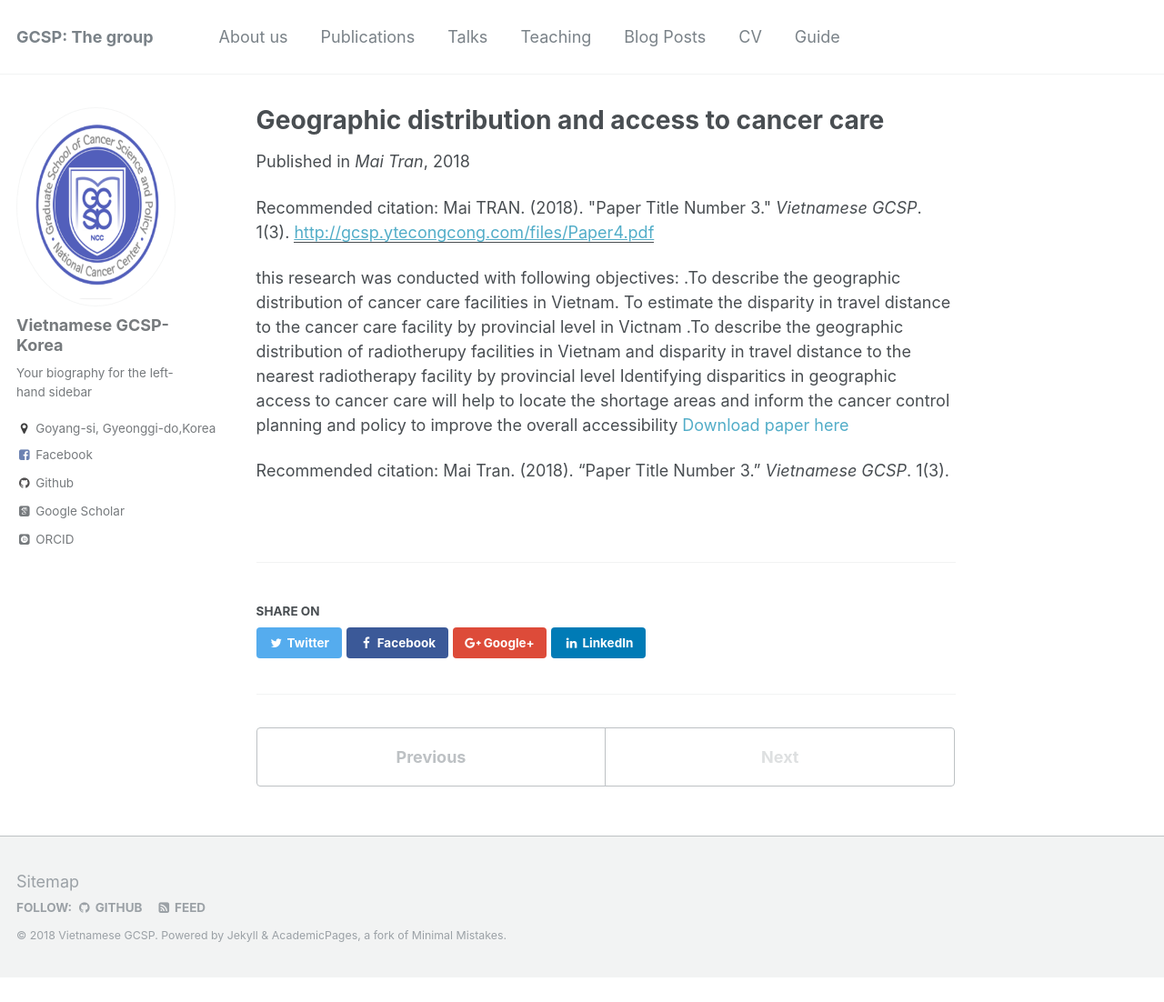
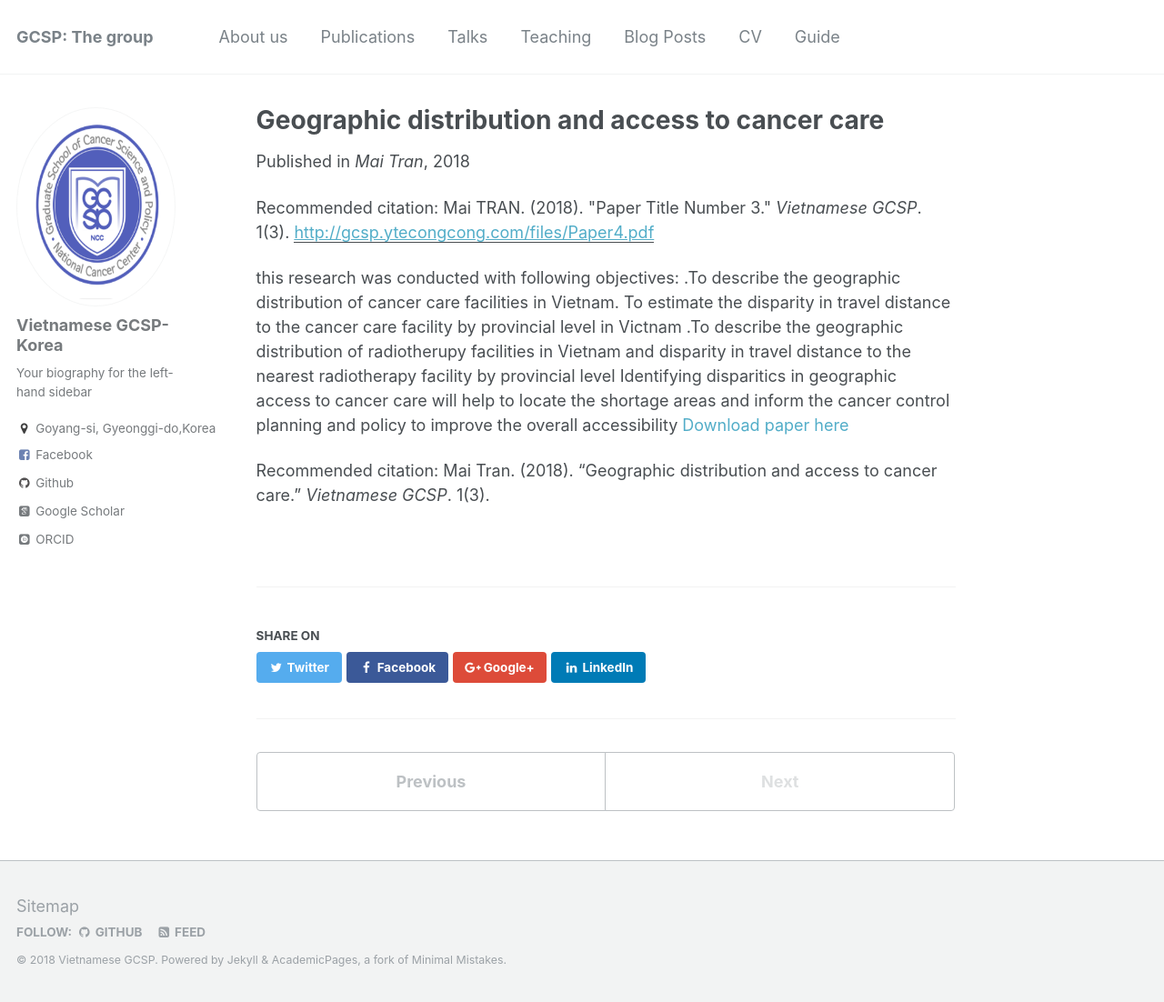
Before and after one commit to kklot/gcsp, a Jekyll site: the page built from _publications/2018-06-20-paper-title-number-6.md, in a window 1280 px wide and 1102 px high. Shown: the whole window at 91% size. Built offline with Jekyll 4.4.1, drawn with Linux system fonts in a browser that asks for light colours; some web fonts are replaced.

Commit message:
Update 2018-06-20-paper-title-number-6.md

```diff
--- a/_publications/2018-06-20-paper-title-number-6.md
+++ b/_publications/2018-06-20-paper-title-number-6.md
@@ -11,4 +11,4 @@ citation: 'Mai TRAN. (2018). &quot;Paper Title Number 3.&quot; <i>Vietnamese GCS
  this research was conducted with following objectives: .To describe the geographic distribution of cancer care facilities in Vietnam. To estimate the disparity in travel distance to the cancer care facility by provincial level in Victnam .To describe the geographic distribution of radiotherupy facilities in Vietnam and disparity in travel distance to the nearest radiotherapy facility by provincial level Identifying disparitics in geographic access to cancer care will help to locate the shortage areas and inform the cancer control planning and policy to improve the overall accessibility
 [Download paper here](http://gcsp.ytecongcong.com/files/Paper4.pdf)
 
-Recommended citation: Mai Tran. (2018). "Paper Title Number 3." <i>Vietnamese GCSP</i>. 1(3).
+Recommended citation: Mai Tran. (2018). "Geographic distribution and access to cancer care." <i>Vietnamese GCSP</i>. 1(3).
```
Also changed, not shown: other parts of _publications/2018-06-20-paper-title-number-6.md (+1 -1 lines).
